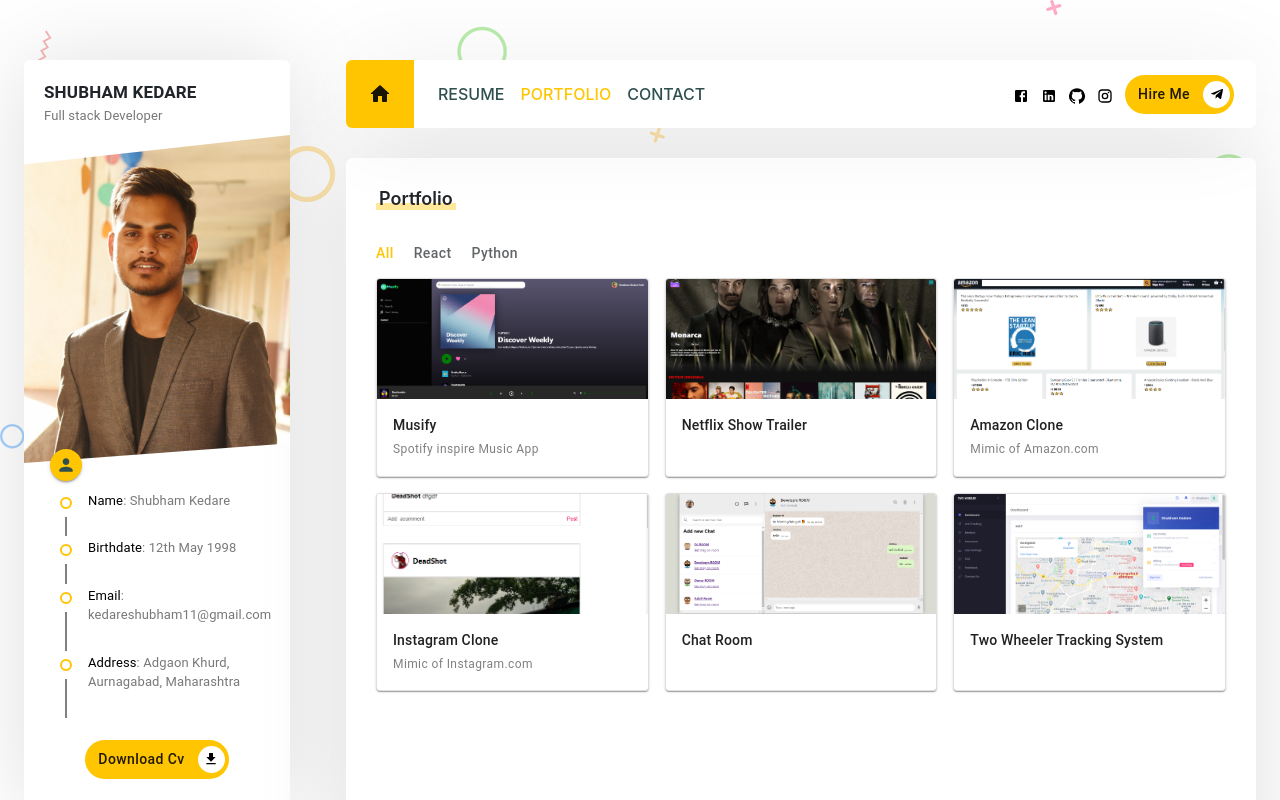
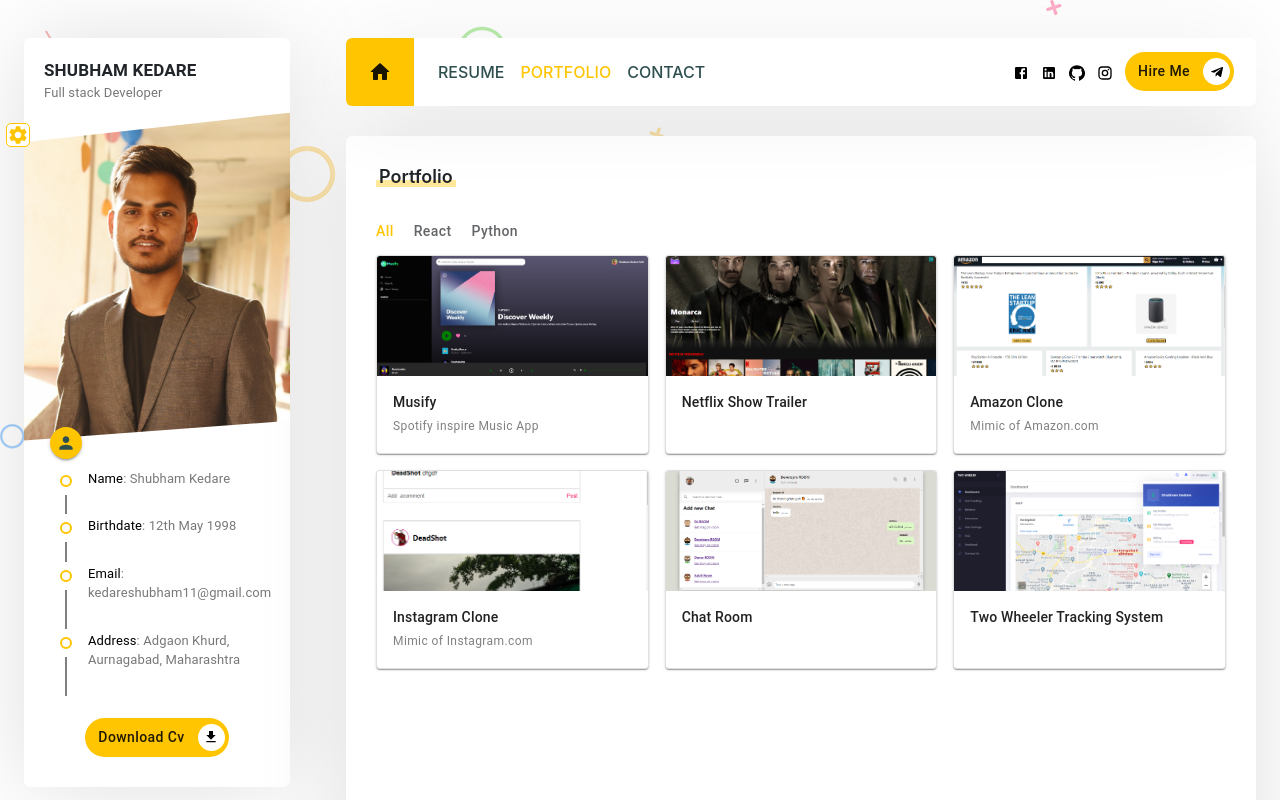
Before and after one commit to kedareshubham11/portfolio, a React (Create React App) app: page /portfolio in a window 1280 px wide. Shown: the top 800 px of the page. Built offline with nearby package versions, Linux system fonts and the light colour scheme.

Commit message:
Added ColorPicker component

```diff
--- a/package.json
+++ b/package.json
@@ -9,9 +9,11 @@
     "@testing-library/jest-dom": "^5.11.9",
     "@testing-library/react": "^11.2.5",
     "@testing-library/user-event": "^12.7.3",
+    "@tippyjs/react": "^4.2.3",
     "bootstrap": "^4.6.0",
     "react": "^17.0.1",
     "react-bootstrap": "^1.5.0",
+    "react-color": "^2.19.3",
     "react-dom": "^17.0.1",
     "react-router-dom": "^5.2.0",
     "react-scripts": "4.0.3",
--- a/src/App.css
+++ b/src/App.css
@@ -3,12 +3,17 @@
 }
 :root {
   --component-color: #ffc500;
+  --default-color: #ffc500;
 }
 
 /* margins and padding */
 .top__60 {
   margin-top: 60px !important;
 }
+.top__10 {
+  margin-top: 10px !important;
+}
+
 
 .mt__30 {
   margin-top: 30px !important;
@@ -32,8 +37,8 @@
 }
 
 @media (max-width: 991px) {
-  .top__60 {
-    margin-top: 30px !important;
+  .top__10 {
+    margin-top: 10px !important;
   }
 }
 
--- a/src/App.js
+++ b/src/App.js
@@ -8,13 +8,18 @@
 
 import { BrowserRouter as Router, Switch, Route} from "react-router-dom";
 import Contact from './pages/Contact/Contact';
+import Colorpicker from './components/ColorPicker/Colorpicker';
+
 
 function App() {
   return (
     <div className="app">
-      <Container className="top__60">
+       <Colorpicker />
+      <Container className="top__10">
+
         <Grid container spacing={7}>
           <Grid item xs={12} sm={12} md={4} lg={3} >
+
             <Profile />
           </Grid>
           <Grid item xs>
@@ -31,7 +36,7 @@
                   <Route path="/contact">
                     <Contact />
                   </Route>
-
+                  {/* {document.documentElement.style.setProperty('--component-color','#a8a8a8')} */}
                   <Route path="/">
                     <Resume />
                   </Route>
--- /dev/null
+++ b/src/components/ColorPicker/Colorpicker.css
@@ -0,0 +1,46 @@
+.color__picker{
+    position: sticky;
+    left: -1;
+    top: 120px;
+    z-index: 1000;
+
+}
+
+.main {
+    display: flex;
+    flex-direction: column;
+    align-items: center;
+}
+
+.button {
+    border: none;
+    background: none;
+}
+
+.button :hover{
+
+}
+
+.btn-reset {
+    border-radius: 0 0 6px 6px;
+    color: var(--default-color);
+    font-family: Arial, Helvetica, sans-serif;
+
+    background-color: white;
+    border: 1px solid var(--default-color);
+    width: 100%;
+
+}
+
+.btn-reset :hover {
+    border: 1px solid violet;
+}
+
+
+.setting__icon {
+    color: var(--component-color);
+    background-color: white;
+    border-radius: 5px;
+    font-size: large;
+    border: 1px solid var(--component-color);
+}
--- /dev/null
+++ b/src/components/ColorPicker/Colorpicker.js
@@ -0,0 +1,37 @@
+import React from 'react';
+import "./Colorpicker.css";
+
+import {BlockPicker} from "react-color";
+import Tippy from "@tippyjs/react";
+import SettingsIcon from '@material-ui/icons/Settings';
+
+
+
+function Colorpicker() {
+
+    const changeColor = (color) => {
+        document.documentElement.style.setProperty('--component-color',color.hex);
+        }
+    const resetColor = ()=> {
+        document.documentElement.style.setProperty('--component-color',"#ffc500");
+        }
+    return (
+        <div className="color__picker">
+
+
+            <Tippy interactive={true}
+            placement={"auto"}
+            content={ <div className="main"><BlockPicker
+                onChangeComplete={color => changeColor(color)}
+                />
+                <button className="btn-reset" onClick={resetColor}>Reset</button>
+                </div>}
+            >
+                <button className="button" ><SettingsIcon className="setting__icon"/></button>
+            </Tippy>
+
+        </div>
+    )
+}
+
+export default Colorpicker
--- a/src/components/Header/Header.css
+++ b/src/components/Header/Header.css
@@ -36,8 +36,14 @@
 
 .header__left {
     margin-right: auto;
+    display: flex !important;
+    align-items: center !important;
 }
 
+.nav__items {
+    display: flex !important;
+    justify-content: center  !important;
+}
 .header__right{
     display: flex !important;
     align-items: center !important;
--- a/src/components/Header/Header.js
+++ b/src/components/Header/Header.js
@@ -18,10 +18,11 @@
                 </Navbar.Brand>
             </Nav.Link>
 
-            <Navbar.Toggle />
+            <Navbar.Toggle aria-controls="basic-navbar-nav"/>
 
-            <Navbar.Collapse>
-                <Nav className="header__left">
+            <Navbar.Collapse id="basic-navbar-nav">
+
+                <Nav className="header__left ">
                     {/* Resume Link */}
                     <Nav.Link as={NavLink} to="/" className={pathName === "/" ? "headerLink__active" : "headerLink"}>RESUME</Nav.Link>
 
@@ -31,8 +32,9 @@
                     {/* contact Link */}
                     <Nav.Link as={NavLink} to="/contact" className={pathName === "/contact" ? "headerLink__active" : "headerLink"}>CONTACT</Nav.Link>
                 </Nav>
+                <div className="nav__items">
+                <div className="header__right">
 
-                <div className="header__right">
                     {Object.keys(data.socials).map(key => (
                         <a href={data.socials[key].link} target="_blank" rel="noreferrer">{data.socials[key].icon}</a>
                     ))}
@@ -42,6 +44,7 @@
                         </a>
                     </span>
                 </div>
+                </div>
             </Navbar.Collapse>
         </Navbar>
     )
--- a/src/pages/Resume/Resume.js
+++ b/src/pages/Resume/Resume.js
@@ -87,7 +87,7 @@
                 <Grid container spacing={3} justify="space-between" className="section graybg pb__45">
                     {data.skilss.map(skill => (
                         <Grid item xs={12} sm={6} md={3}>
-                            <Paper elevation={0} className="skill">
+                            <Paper elevation={1} className="skill">
                                 <Typography variant="h6" className="skill__title">
                                     {skill.title}
                                 </Typography>
```
Also changed, not shown: 1 other file (tests, documents, lock files or other folders).
